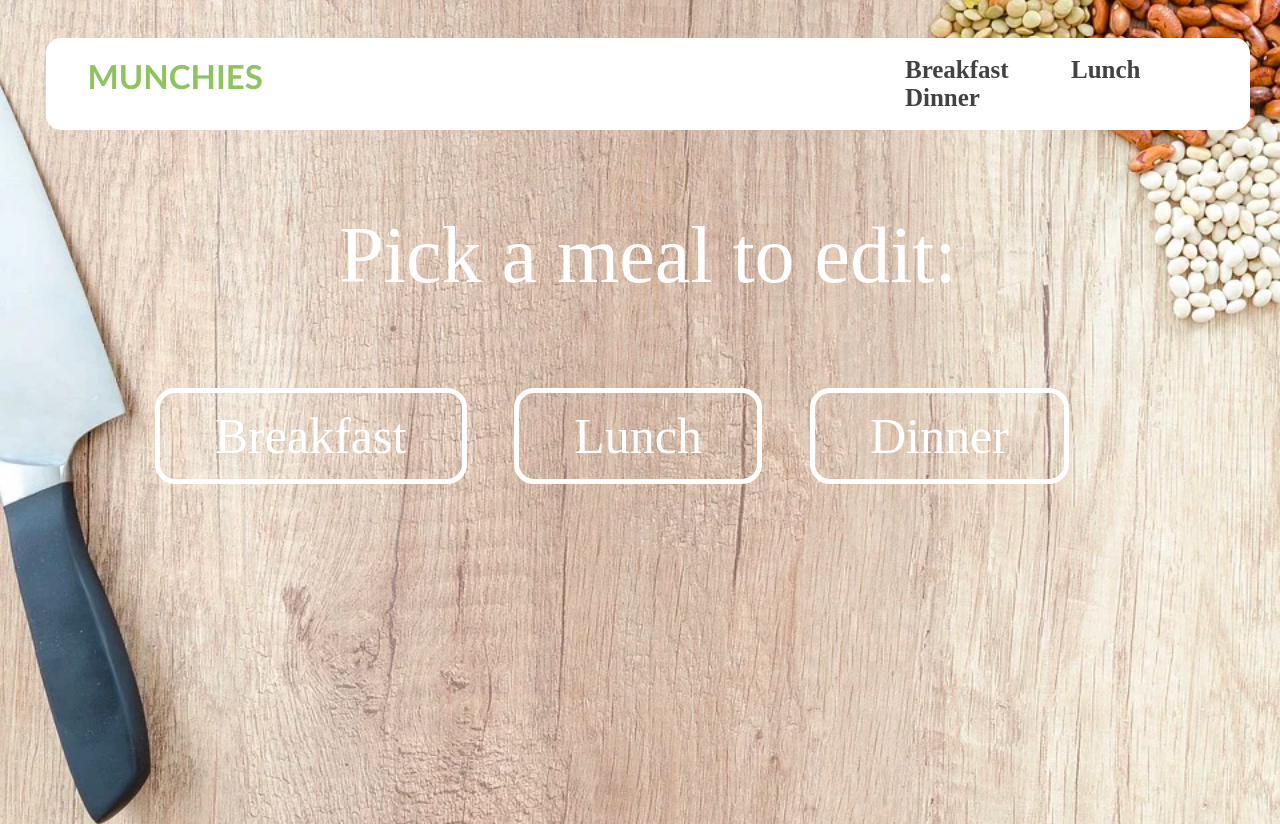
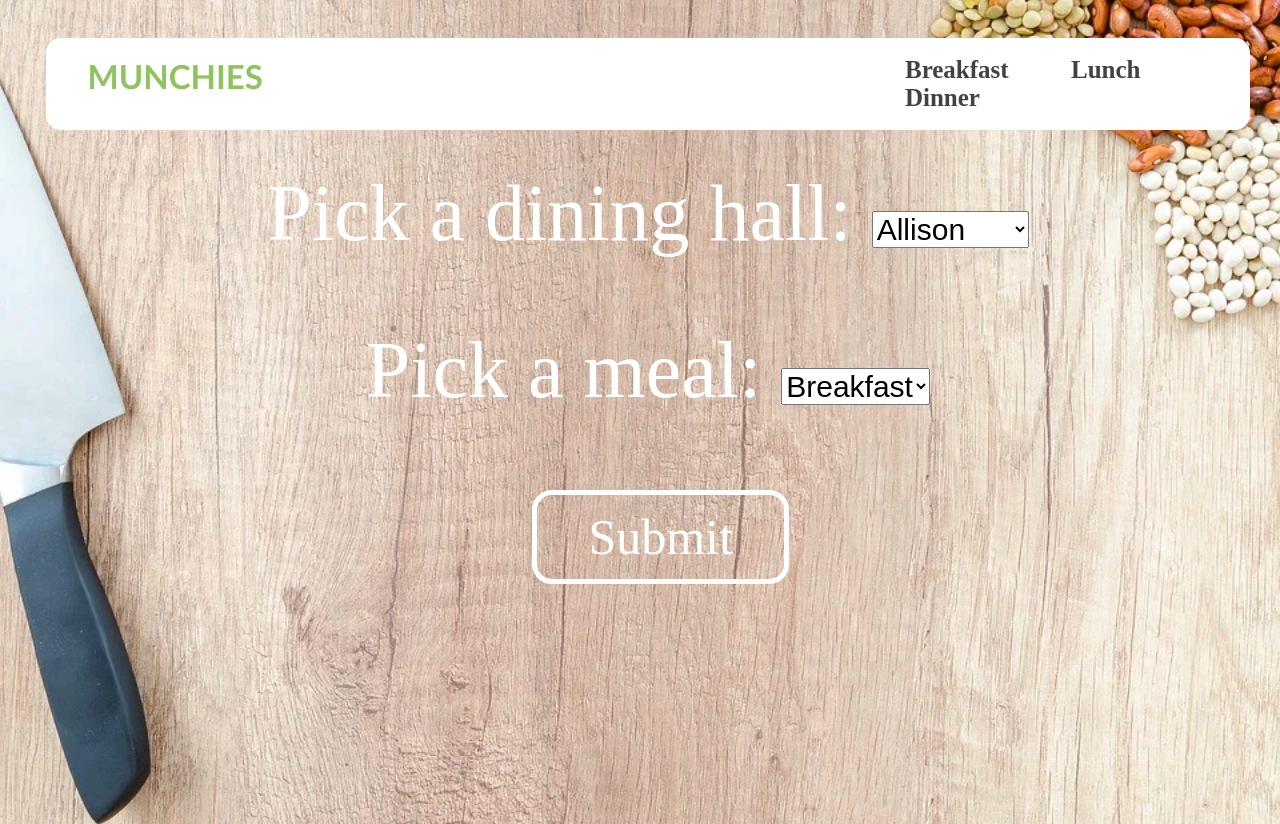
Before and after one commit to amamywang/wildhacks-project, a Flask app: page / in a window 1280 px wide. Shown: the top 824 px of the page. Run offline with Flask 2, Linux system fonts and the light colour scheme; parts of the project's set-up code (start-up, migrations or seed data) failed here and were passed over.

Commit message:
dropdown

```diff
--- a/static/css/home.css
+++ b/static/css/home.css
@@ -62,6 +62,11 @@ img {
     z-index: 2;
 }
 
+#dropdown {
+    font-size: 30px;
+    margin-bottom: 6%;
+}
+
 #web-head {
     padding: 80px;
     padding-bottom: 0px;
--- a/templates/home.html
+++ b/templates/home.html
@@ -16,12 +16,26 @@
 
     <main>
         <article id="home-body">
-            <p>Pick a meal to edit:</p>
-                <div class="home-text">
-                    <a href="breakfast.html"><button id="bttn">Breakfast</button></a>
-                    <a href="lunch.html"><button id="bttn">Lunch</button></a>
-                    <a href="dinner.html"><button id="bttn">Dinner</button></a>
-                </div>
+            <label for="dininghalls">Pick a dining hall:</label>
+            <select name="dining" id="dropdown">
+                <option value="Allison">Allison</option>
+                <option value="Elder">Elder</option>
+                <option value="PlexEast">Plex East</option>
+                <option value="PlexWest">Plex West</option>
+                <option value="Sargent">Sargent</option>
+            </select>
+            <br/>
+
+            <label for="meals">Pick a meal:</label>
+            <select name="meal" id="dropdown">
+                <option value="Breakfast">Breakfast</option>
+                <option value="Lunch">Lunch</option>
+                <option value="Dinner">Dinner</option>
+            </select>
+            <div class="row">
+                <!-- NEED TO FIX IN FLASK -->
+                <a href="breakfast.html"><button id="bttn">Submit</button></a>
+            </div>
         </article>
     </main>
 
```
